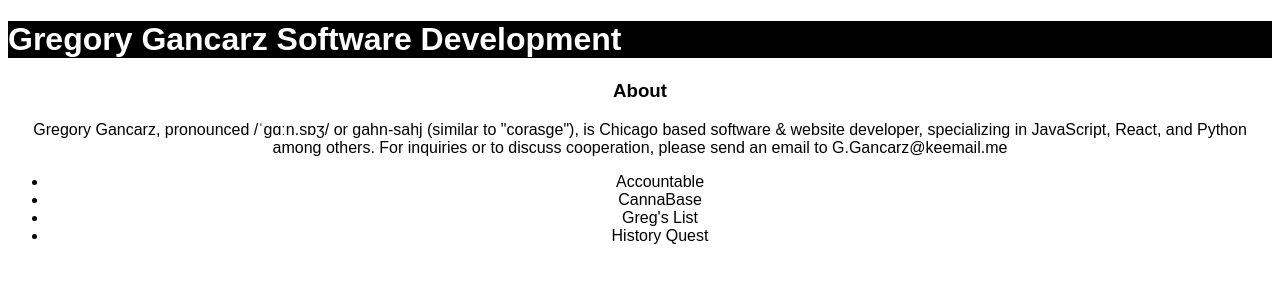
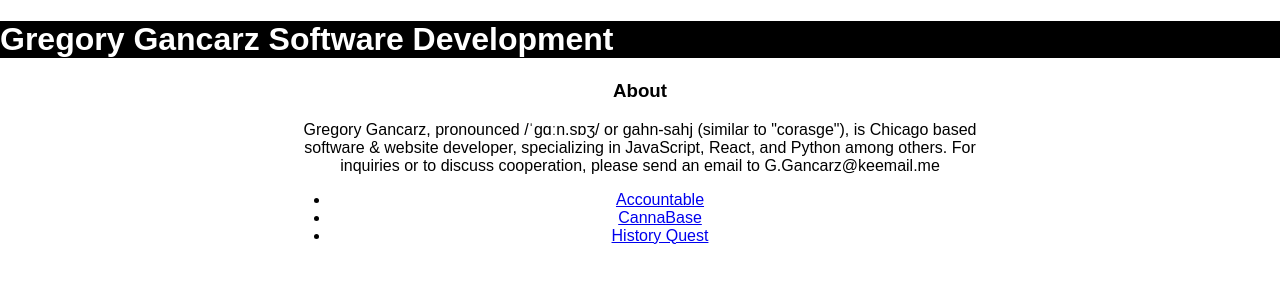
Before and after one commit to GregGancarz/GregGancarz.github.io, a plain HTML site: page index.html in a window 1280 px wide. Drawn offline with Linux system fonts and the light colour scheme.

Commit message:
added links to prjects

```diff
--- a/css/style.css
+++ b/css/style.css
@@ -1,5 +1,6 @@
 body {
 	font-family: arial;
+	margin: 0;
 }
 
 header {
@@ -7,7 +8,13 @@ header {
 	color: white;
 }
 
+h1 {
+	background-color: black;
+}
+
 main {
 	text-align: center;
 	margin: 0 auto;
+	max-width: 700px;
+	list-style: none;
 }
--- a/index.html
+++ b/index.html
@@ -15,16 +15,13 @@
 		</div>
 		<ul>
 			<li>
-				Accountable
+				<a href="https://accountable-gjg.herokuapp.com/">Accountable</a>
 			</li>
 			<li>
-				CannaBase
+				<a href="https://cannabase.herokuapp.com/">CannaBase</a>
 			</li>
 			<li>
-				Greg's List
-			</li>
-			<li>
-				History Quest
+				<a href="https://history-quest.herokuapp.com">History Quest</a>
 			</li>
 		</ul>
 	</main>
```
